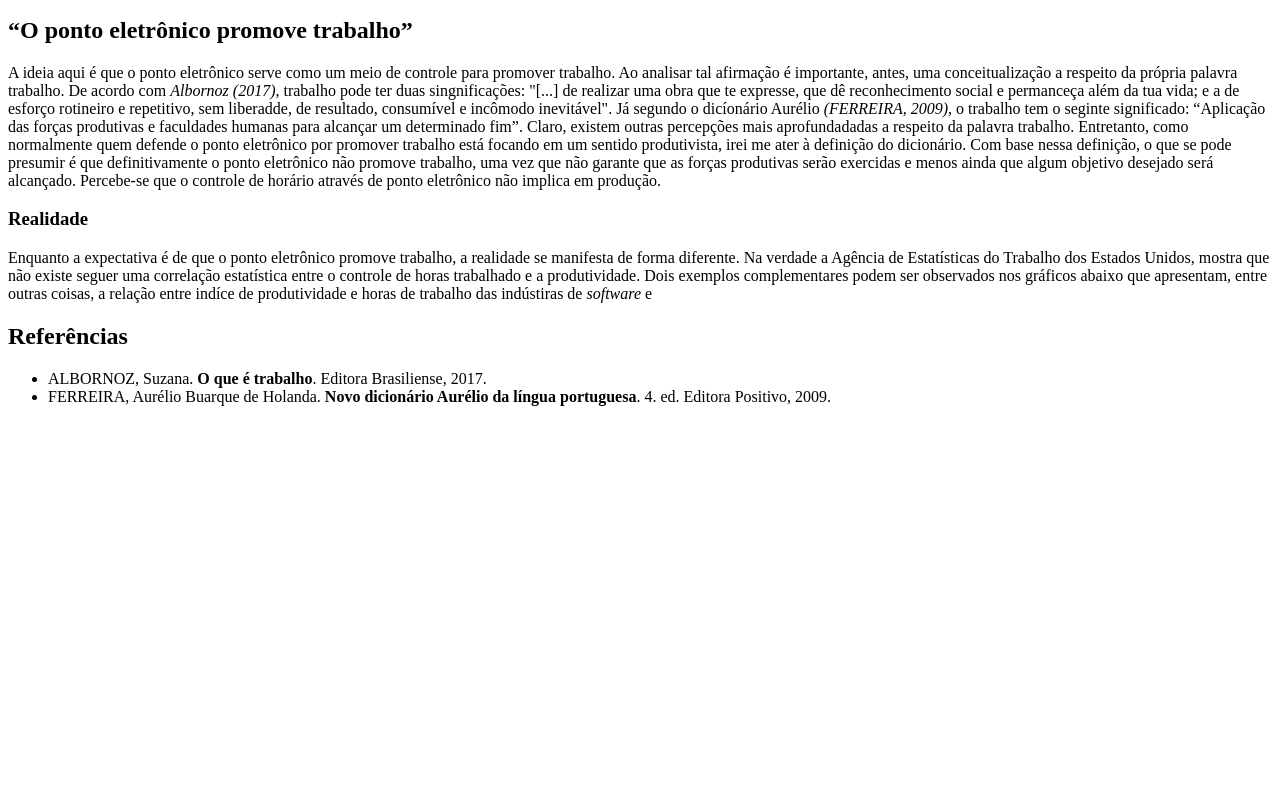
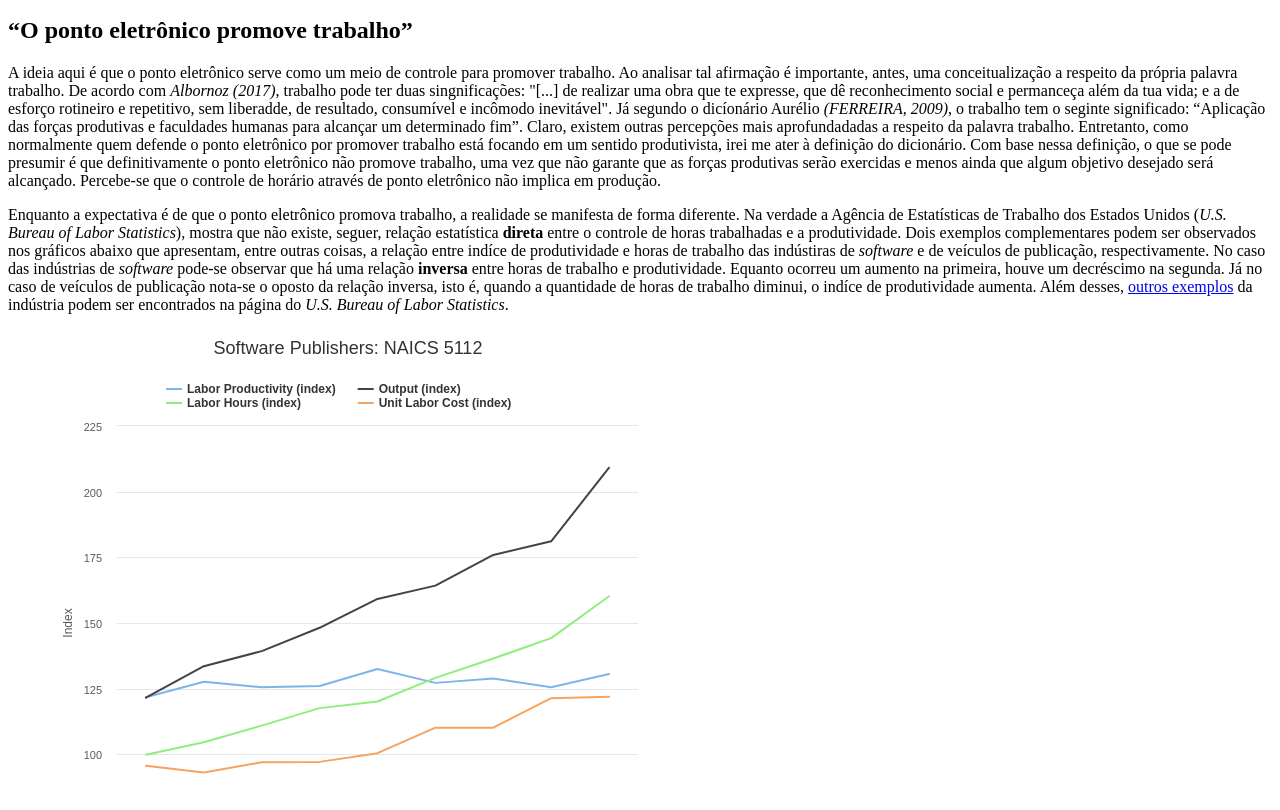
Before and after one commit to lucasPereira/o-ponto-do-ponto, a plain HTML site: page index.html in a window 1280 px wide. Shown: the part 142-952 px from the top of the page. Before the commit the page ends 800 px from the top, so only its background shows below. Drawn offline with Linux system fonts and the light colour scheme.

Commit message:
Adiciona gráficos sobre produtividade do trabalho

```diff
--- a/index.html
+++ b/index.html
@@ -31,12 +31,19 @@
 				Com base nessa definição, o que se pode presumir é que definitivamente o ponto eletrônico não promove trabalho, uma vez que não garante que as forças produtivas serão exercidas e menos ainda que algum objetivo desejado será alcançado.
 				Percebe-se que o controle de horário através de ponto eletrônico não implica em produção.
 			</p>
-			<h3>Realidade</h3>
 			<p>
-				Enquanto a expectativa é de que o ponto eletrônico promove trabalho, a realidade se manifesta de forma diferente.
-				Na verdade a Agência de Estatísticas do Trabalho dos Estados Unidos, mostra que não existe seguer uma correlação estatística entre o controle de horas trabalhado e a produtividade.
-				Dois exemplos complementares podem ser observados nos gráficos abaixo que apresentam, entre outras coisas, a relação entre indíce de produtividade e horas de trabalho das indústiras de <em lang="en">software</em> e
+				Enquanto a expectativa é de que o ponto eletrônico promova trabalho, a realidade se manifesta de forma diferente.
+				Na verdade a Agência de Estatísticas de Trabalho dos Estados Unidos (<i lang="en">U.S. Bureau of Labor Statistics</i>), mostra que não existe, seguer, relação estatística <strong>direta</strong> entre o controle de horas trabalhadas e a produtividade.
+				Dois exemplos complementares podem ser observados nos gráficos abaixo que apresentam, entre outras coisas, a relação entre indíce de produtividade e horas de trabalho das indústiras de <i lang="en">software</i> e de veículos de publicação, respectivamente.
+				No caso das indústrias de <i lang="en">software</i> pode-se observar que há uma relação <strong>inversa</strong> entre horas de trabalho e produtividade. Equanto ocorreu um aumento na primeira, houve um decréscimo na segunda.
+				Já no caso de veículos de publicação nota-se o oposto da relação inversa, isto é, quando a quantidade de horas de trabalho diminui, o indíce de produtividade aumenta.
+				Além desses, <a href="https://beta.bls.gov/api-charts/home.htm">outros exemplos</a> da indústria podem ser encontrados na página do <i lang="en">U.S. Bureau of Labor Statistics</i>.
 			</p>
+			<figure>
+				<img src="produtividade-software.svg" alt="Produtividade e horas de trabalho na indústria de software." />
+				<img src="produtividade-veiculos-de-publicacao.svg" alt="Produtividade e horas de trabalho na indústria de veículos de publicação." />
+				<figcaption>Relação inversa entre horas de trabalho e indíce de produtividade em setores da indústria dos Estados Unidos.</figcaption>
+			</figure>
 		</section>
 		<section>
 			<h2>Referências</h2>
```
Also changed, not shown: produtividade-software.png (added), produtividade-software.svg (added), produtividade-veiculos-de-publicacao.png (added), produtividade-veiculos-de-publicacao.svg (added).
